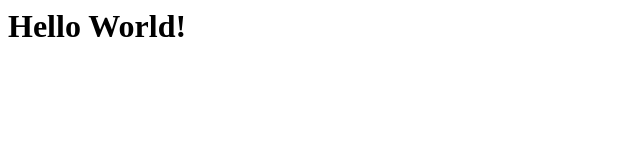
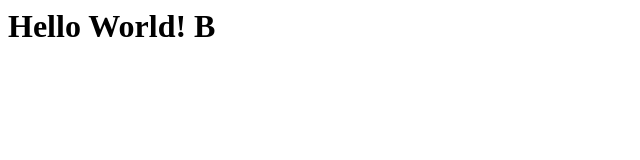
Before and after one commit to Laurenceisdabest/A-and-B, a plain HTML site: page Index.html in a window 1280 px wide. Shown: the full height of the page, 0-640 px from the left. Drawn offline with Linux system fonts and the light colour scheme.

Commit message:
Update Index.html

```diff
--- a/Index.html
+++ b/Index.html
@@ -1 +1 @@
-<h1>Hello World!</h1>
+<h1>Hello World! B</h1>
```
